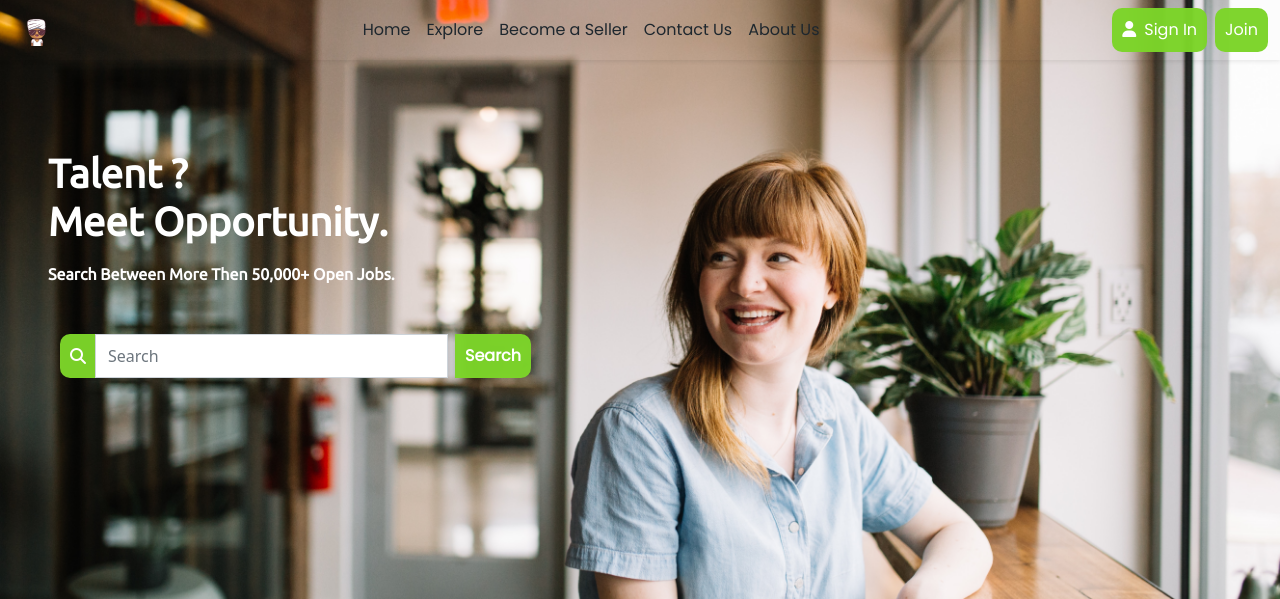
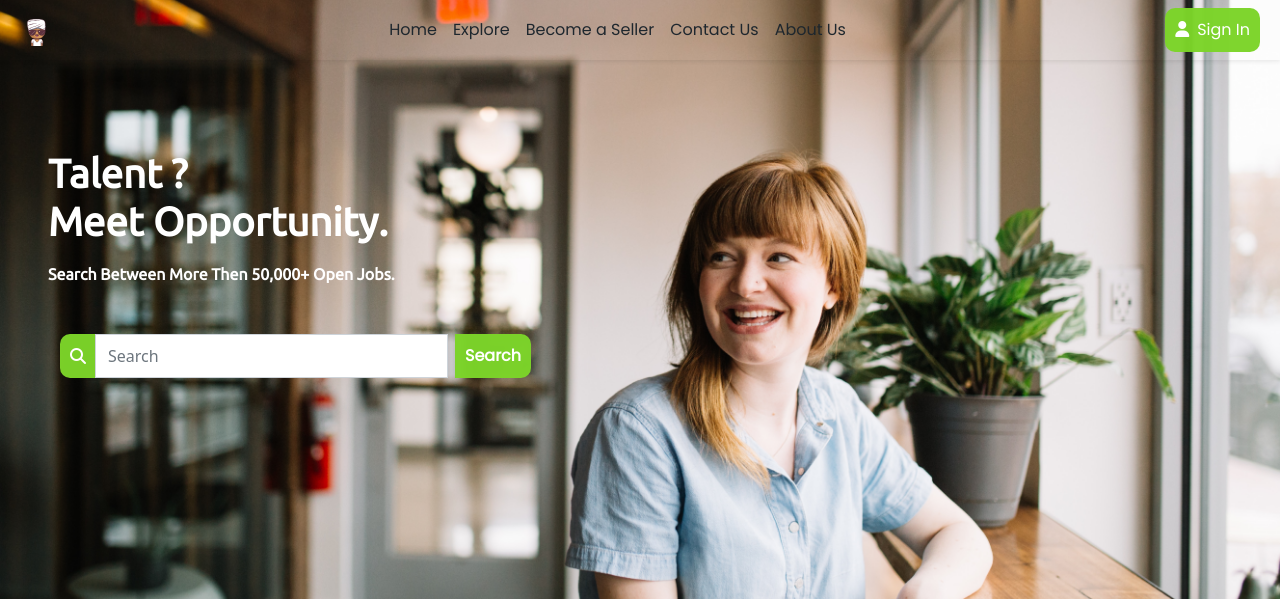
Before and after one commit to Devsantoshkumar/LocalJobConnect, a PHP site: page /localjobconnect/ in a window 1280 px wide. Shown: the top 599 px of the page. Run offline with PHP 8.4, Linux system fonts and the light colour scheme.

Commit message:
initial commit

```diff
--- a/private/view/includes/navbar.view.php
+++ b/private/view/includes/navbar.view.php
@@ -27,11 +27,9 @@
                     <a class="nav-link" aria-current="page" href="<?= BASE ?>about">About Us</a>
                 </li>
             </ul>
-            <a href="<?= BASE ?>signin" class="text-decoration-none link-btn mx-2"><i
-                    class="fa-solid fa-user me-2"></i>Sign
-                In</a>
-
-            <a href="#" class="text-decoration-none link-btn">Join</a>
+            <a href="<?= BASE ?>signin" class="text-decoration-none link-btn mx-2">
+                <i class="fa-solid fa-user me-2"></i>Sign In
+            </a>
         </div>
     </div>
 </nav>
```
